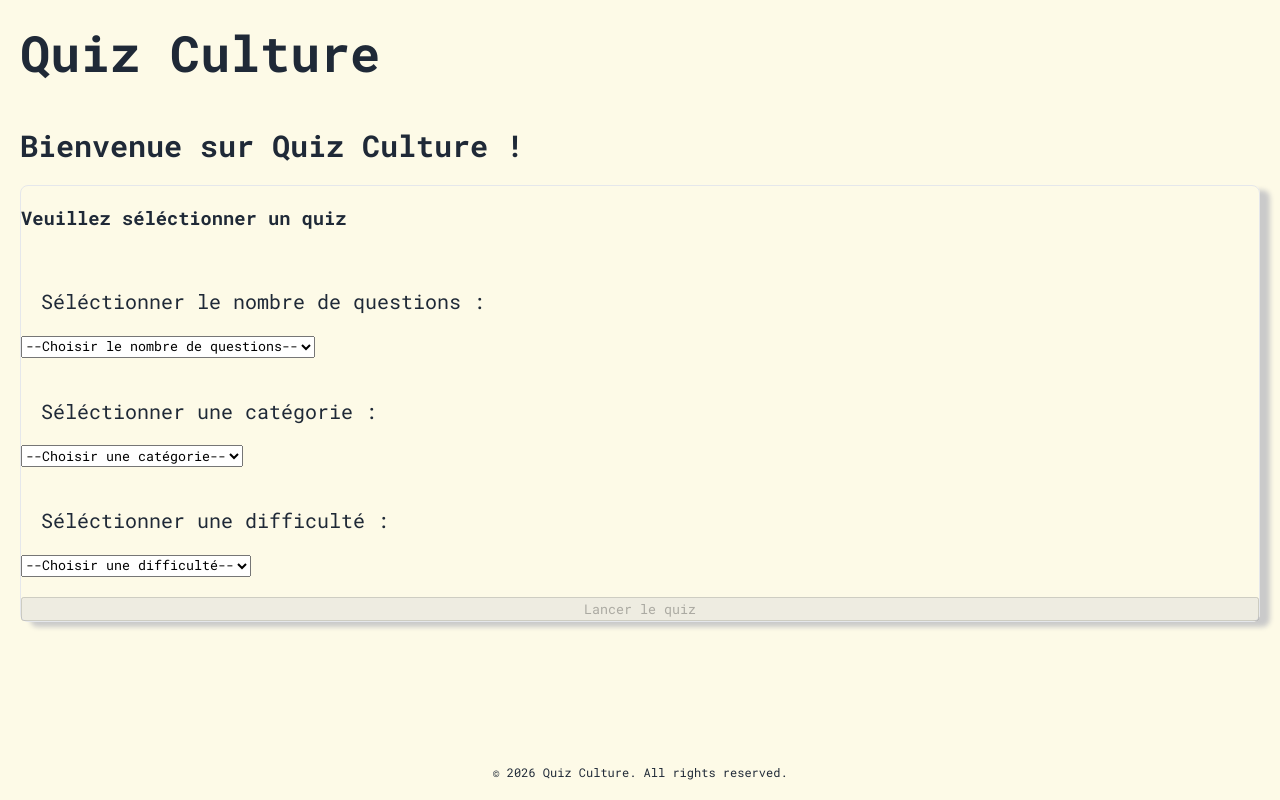
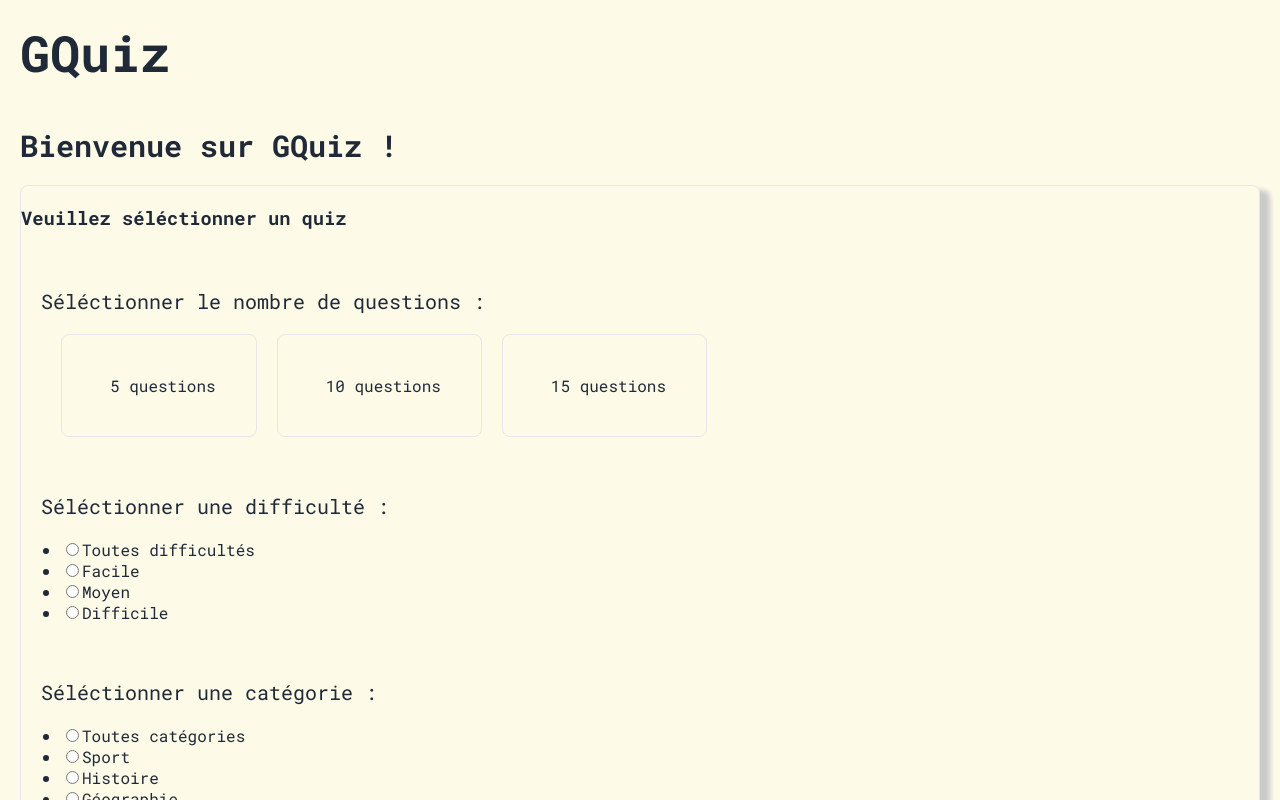
Before and after one commit to corsarto/quiz-culture, a React (Vite) app: page / in a window 1280 px wide. Shown: the top 800 px of the page. Built offline with nearby package versions, Linux system fonts and the light colour scheme.

Commit message:
change form to choose quiz

```diff
--- a/index.html
+++ b/index.html
@@ -3,7 +3,7 @@
   <head>
     <meta charset="UTF-8" />
     <meta name="viewport" content="width=device-width, initial-scale=1.0" />
-    <title>Quiz Culture</title>
+    <title>GQuiz</title>
     <link rel="preconnect" href="https://fonts.googleapis.com">
     <link rel="preconnect" href="https://fonts.gstatic.com" crossorigin>
     <link href="https://fonts.googleapis.com/css2?family=Roboto+Mono:ital,wght@0,100..700;1,100..700&display=swap" rel="stylesheet">
--- a/src/App.tsx
+++ b/src/App.tsx
@@ -15,7 +15,7 @@ export default function App() {
      <Router>
        <div className='app-container'>
          <header>
-           <h1><Link to="/">Quiz Culture</Link></h1>
+           <h1><Link to="/">GQuiz</Link></h1>
          </header>
          <main>
            <Routes>
--- a/src/components/Question/Question.tsx
+++ b/src/components/Question/Question.tsx
@@ -57,8 +57,6 @@ export default function Question ({ selectedQuestions, category, difficulty }: Q
       <div className='question-card'>
         <h2 className='question-text' >Question: {quiz.question}</h2>
       </div>
-      <p>Difficulté: {quiz.difficulty}</p>
-      <p>Catégories: {quiz.category}</p>
       <ul className={`answer-option`}>
         {shuffledAnswers.map((answer, i) => (
           <li key={i}
@@ -69,18 +67,18 @@ export default function Question ({ selectedQuestions, category, difficulty }: Q
                 : (selectedAnswer === answer ? 'invalidated' : '')
                 : (selectedAnswer === answer ? 'selected' : '')
               }
-              onClick={() => !isValidated && setSelectedAnswer(answer)}>
+              >
             <label>
               <input
                 type="radio"
                 name="answer"
                 value={answer}
                 checked={selectedAnswer === answer}
-                readOnly
+                onChange={() => !isValidated && setSelectedAnswer(answer)}
               />
               {answer}
             </label>
-            </li>
+          </li>
         ))}
       </ul>
       <div className='btn-container'>
--- a/src/components/Question/question.scss
+++ b/src/components/Question/question.scss
@@ -36,6 +36,7 @@
         padding:8px;
         font-size: 26px;
         cursor: pointer;
+        width: 100%;
         & input {
             width: 0px;
             height: 0px;
--- a/src/pages/Home/Home.tsx
+++ b/src/pages/Home/Home.tsx
@@ -28,51 +28,96 @@ export default function Home() {
         {label: 'Difficile', value: 'difficile'},
     ];
 
-    const [selectedQuestions, setSelectedQuestions] = useState('');
+    const [selectedQuestions, setSelectedQuestions] = useState<number>(0);
 
     const navigate = useNavigate();
 
     return (
         <div>
-            <h2>Bienvenue sur Quiz Culture !</h2>
+            <h2>Bienvenue sur GQuiz !</h2>
             <div className='quiz-container'>
                 <h3>Veuillez séléctionner un quiz </h3>
                 <div className='questions-container'>
                     <p>Séléctionner le nombre de questions :</p>
-                    <select
-                    value={selectedQuestions}
-                    onChange={(e) => setSelectedQuestions(e.target.value)}>
-                        <option value="">--Choisir le nombre de questions--</option>
-                        <option value="5">5 questions</option>
-                        <option value="10">10 questions</option>
-                        <option value="15">15 questions</option>
-                    </select>
+                    <ul className='questions-container-card'>
+                        <li className={`question-card-home ${selectedQuestions === 5 ? 'active' : ''}`}>
+                            <label htmlFor='q5'>
+                                <input
+                                    type='radio'
+                                    name='question-card-home'
+                                    value= { 5 }
+                                    checked={selectedQuestions === 5}
+                                    onChange= {() => setSelectedQuestions(5)}
+
+                                />
+                                5 questions
+                            </label>
+                        </li>
+                        <li className={`question-card-home ${selectedQuestions === 10 ? 'active' : ''}`}>
+                            <label htmlFor='q10'>
+                                <input
+                                    type='radio'
+                                    name='question-card-home'
+                                    value= { 10 }
+                                    checked={selectedQuestions === 10}
+                                    onChange= {() => setSelectedQuestions(10)}
+                                />
+                                10 questions
+                            </label>
+                        </li>
+                        <li className={`question-card-home ${selectedQuestions === 15 ? 'active' : ''}`}>
+                            <label htmlFor='q15'>
+                                <input
+                                    type='radio'
+                                    name='question-card-home'
+                                    value= { 15 }
+                                    checked={selectedQuestions === 15}
+                                    onChange= {() => setSelectedQuestions(15)}
+                                />
+                                15 questions
+                            </label>
+                        </li>
+                    </ul>
+                </div>
+                <div className='difficulties-container'>
+                    <p>Séléctionner une difficulté : </p>
+                    <ul className='difficulty-container'>
+                        {difficulties.map((difficulty, i) => (
+                            <li key={i}
+                                className={selectedDifficulty === difficulty.value ? 'selected' : ''}>
+                                <label>
+                                    <input
+                                        type='radio'
+                                        name='difficulty'
+                                        value={difficulty.value}
+                                        checked={selectedDifficulty === difficulty.value}
+                                        onChange= {() => setSelectedDifficulty(difficulty.value)}
+                                    />
+                                    {difficulty.label}
+                                </label>
+                            </li>
+                        ))}
+                    </ul>
                 </div>
                 <div className='categories-container'>
                     <p>Séléctionner une catégorie :</p>
-                    <select
-                    value={selectedCategory}
-                    onChange={(e) => setSelectedCategory(e.target.value)}>
-                        <option value="">--Choisir une catégorie--</option>
+                    <ul className='category-container'>
                         {categories.map((category, i) => (
-                            <option key={i} value={category.value}>
-                                {category.label}
-                            </option>
+                            <li key={i}
+                                className={selectedCategory === category.value ? 'selected' : ''}>
+                                <label>
+                                    <input
+                                        type='radio'
+                                        name='category'
+                                        value={category.value}
+                                        checked={selectedCategory === category.value}
+                                        onChange= {() => setSelectedCategory(category.value)}
+                                    />
+                                    {category.label}
+                                </label>
+                            </li>
                         ))}
-                    </select>
-                </div>
-                <div className='difficulties-container'>
-                    <p>Séléctionner une difficulté : </p>
-                    <select
-                    value={selectedDifficulty}
-                    onChange={(e) => setSelectedDifficulty(e.target.value)}>
-                        <option value="">--Choisir une difficulté--</option>
-                        {difficulties.map((difficulty, i) => (
-                            <option key={i} value={difficulty.value}>
-                                {difficulty.label}
-                            </option>
-                        ))}
-                    </select>
+                    </ul>
                 </div>
                     <button
                         disabled={!selectedQuestions || !selectedCategory || !selectedDifficulty}
--- a/src/pages/Home/home.scss
+++ b/src/pages/Home/home.scss
@@ -16,3 +16,24 @@ h2 {
     margin:20px;
     }
 }
+
+.questions-container-card {
+    display:flex;
+    gap:20px;
+    list-style: none;
+    cursor:pointer;
+        & input {
+            width: 0;
+            height: 0;
+        }
+        & label {
+            width:100%;
+            cursor:pointer;
+        }
+    }
+
+.question-card-home {
+        border:1px solid var(--color-border);
+        border-radius: 8px;
+        padding:40px;
+    }
```
